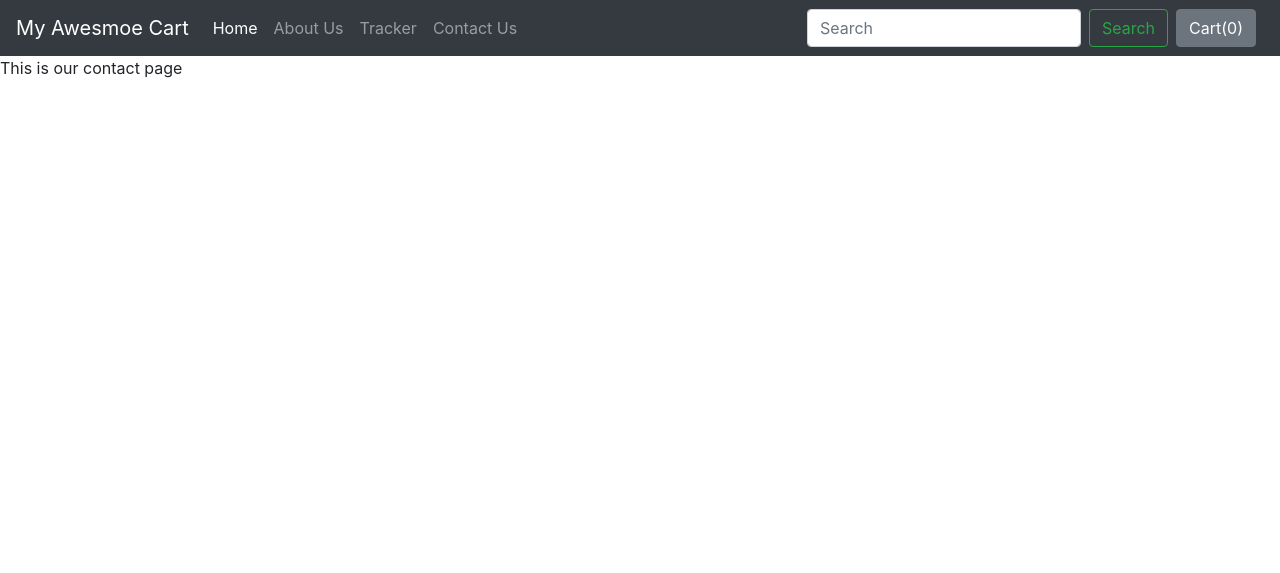
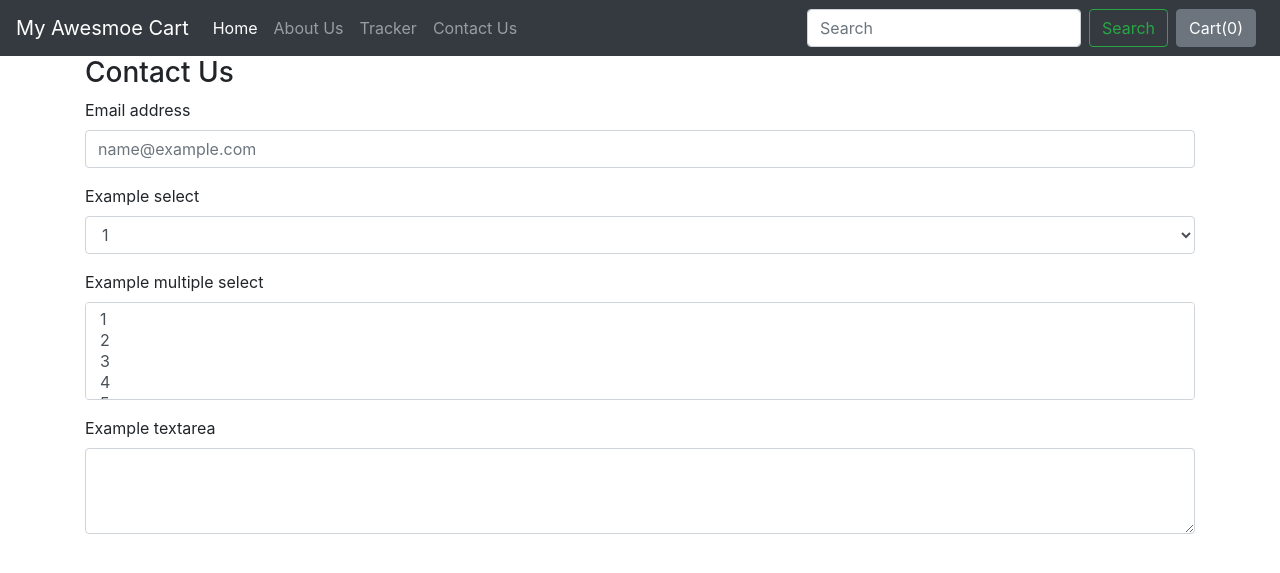
Before and after one commit to KhanAfsar12/E-Commerce-Website, a Django app: page /shop/contact/ in a window 1280 px wide. Shown: the top 573 px of the page. Run offline with Django 5.2, Linux system fonts and the light colour scheme; some libraries are stand-ins or nearby versions.

Commit message:
starting work on contact.

```diff
--- a/mac/shop/templates/shop/contact.html
+++ b/mac/shop/templates/shop/contact.html
@@ -1,4 +1,42 @@
 {% extends 'shop/basic.html' %}
 
 {% block title%} Contact Us - My Awesome Cart{% endblock %}
-{% block body%} This is our contact page {% endblock %}
+{% block body%}
+<div class="container">
+    <h3>Contact Us</h3>
+    <form>
+  <div class="form-group">
+    <label for="exampleFormControlInput1">Email address</label>
+    <input type="email" class="form-control" id="exampleFormControlInput1" placeholder="name@example.com">
+  </div>
+  <div class="form-group">
+    <label for="exampleFormControlSelect1">Example select</label>
+    <select class="form-control" id="exampleFormControlSelect1">
+      <option>1</option>
+      <option>2</option>
+      <option>3</option>
+      <option>4</option>
+      <option>5</option>
+    </select>
+  </div>
+  <div class="form-group">
+    <label for="exampleFormControlSelect2">Example multiple select</label>
+    <select multiple class="form-control" id="exampleFormControlSelect2">
+      <option>1</option>
+      <option>2</option>
+      <option>3</option>
+      <option>4</option>
+      <option>5</option>
+    </select>
+  </div>
+  <div class="form-group">
+    <label for="exampleFormControlTextarea1">Example textarea</label>
+    <textarea class="form-control" id="exampleFormControlTextarea1" rows="3"></textarea>
+  </div>
+</form>
+
+
+
+
+</div>
+{% endblock %}
```
